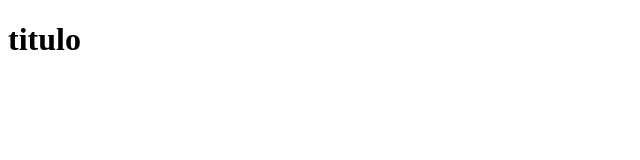
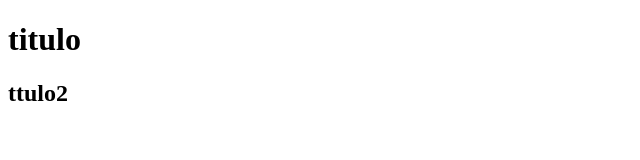
Before and after one commit to Matias-Nahuel/Hello-WorldGit, a plain HTML site: page index.html in a window 1280 px wide. Shown: the whole page, without its empty margins (0-640 px from the left). Drawn offline with Linux system fonts and the light colour scheme.

Commit message:
se modifico titulo index

```diff
--- a/index.html
+++ b/index.html
@@ -6,5 +6,6 @@
 </head>
 <body>
     <h1>titulo</h1>
+    <h2>ttulo2</h2>
 </body>
 </html>
```
